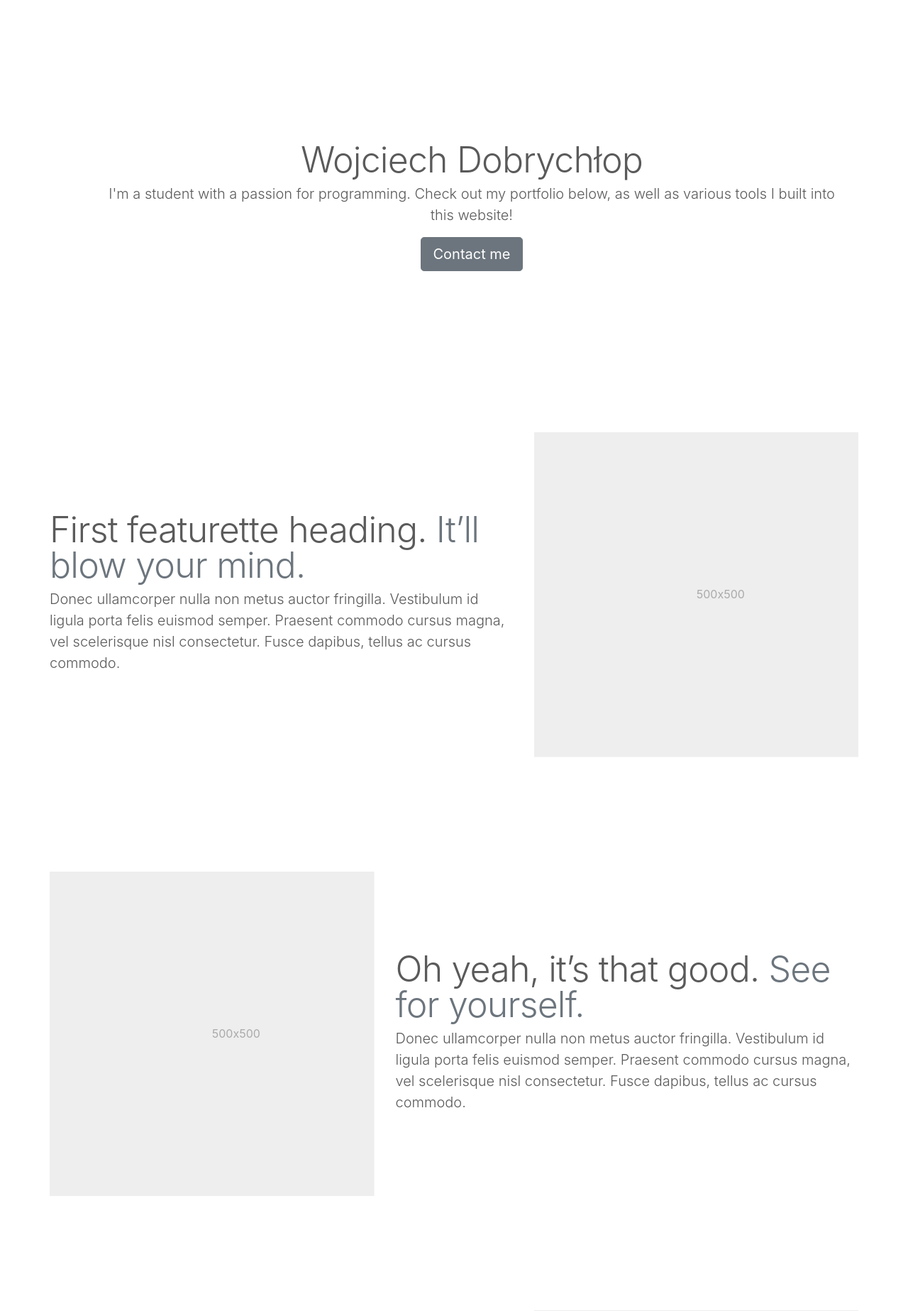
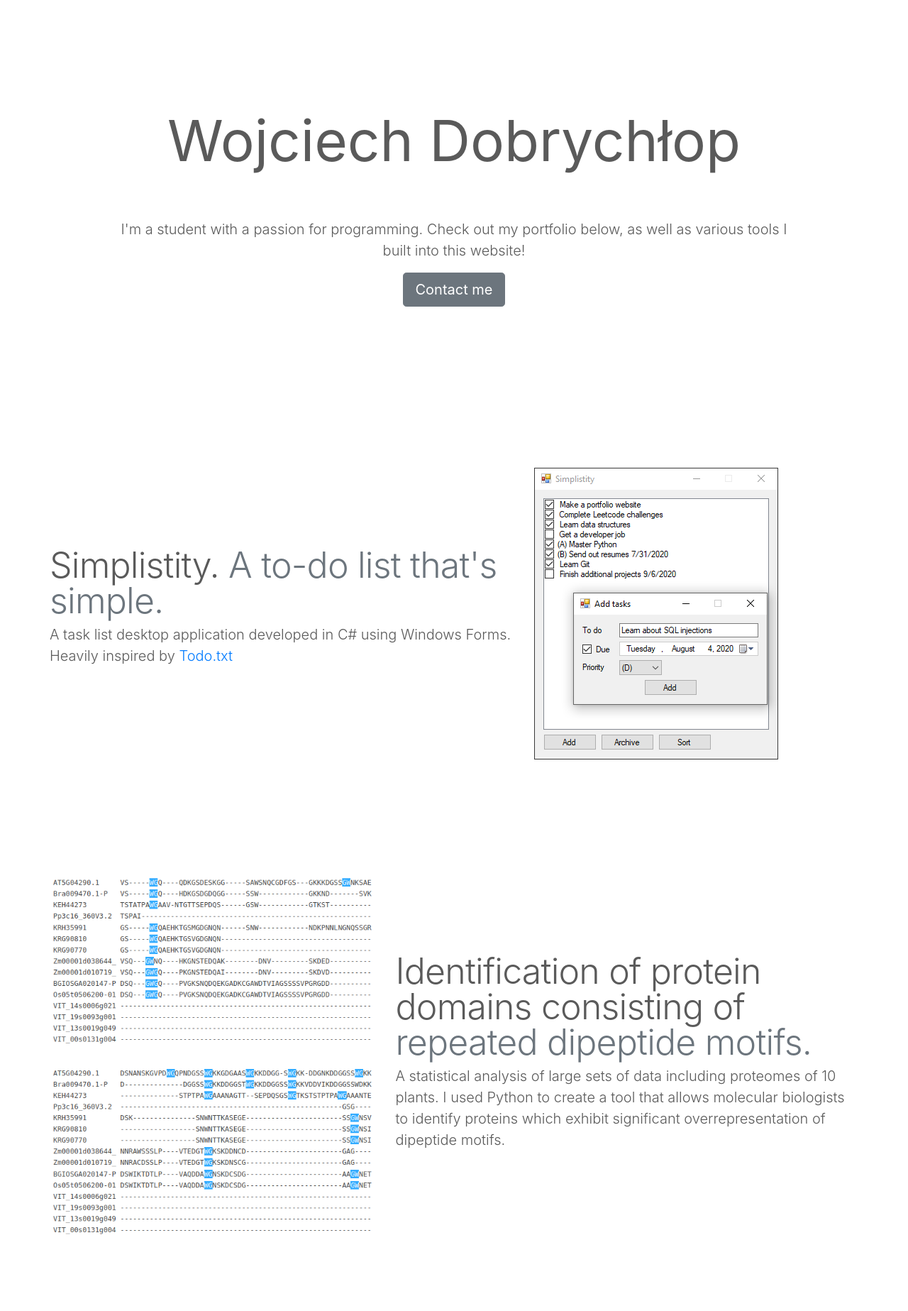
Before and after one commit to WojDob/portfolio-website, a Django app: page / in a window 1280 px wide. Shown: the part 58-1905 px from the top of the page at 71% size. Run offline with Django 3.2, Linux system fonts and the light colour scheme; some libraries are stand-ins or nearby versions.

Commit message:
Added projects to home page

```diff
--- a/myapp/static/myapp/css/carousel.css
+++ b/myapp/static/myapp/css/carousel.css
@@ -11,10 +11,19 @@ body {
 
 .center-text{
   text-align: center;
-    padding-top: 50px;
-  padding-right: 30px;
+  padding-top: 50px;
+  padding-right: 80px;
   padding-bottom: 50px;
   padding-left: 80px;
+}
+
+.name{
+  font-size: 500%;
+  padding-top: 50px;
+  padding-right: 80px;
+  padding-bottom: 50px;
+  padding-left: 80px;
+}
 }
 
 /* CUSTOMIZE THE CAROUSEL
--- a/myapp/templates/myapp/index.html
+++ b/myapp/templates/myapp/index.html
@@ -9,7 +9,7 @@
   <div class="row">
     <main role="main" class="inner cover">
       <div class="center-text">
-        <h1 class="featurette-heading">Wojciech Dobrychłop</h1>
+        <div class="name"> Wojciech Dobrychłop </div>
         <p class="lead">I'm a student with a passion for programming. Check out my portfolio below, as well
         as various tools I built into this website!</p>
         <p class="lead">
@@ -21,11 +21,15 @@
 
     <div class="row featurette">
       <div class="col-md-7">
-        <h2 class="featurette-heading">First featurette heading. <span class="text-muted">It’ll blow your mind.</span></h2>
-        <p class="lead">Donec ullamcorper nulla non metus auctor fringilla. Vestibulum id ligula porta felis euismod semper. Praesent commodo cursus magna, vel scelerisque nisl consectetur. Fusce dapibus, tellus ac cursus commodo.</p>
+        <h2 class="featurette-heading">Simplistity. <span class="text-muted">A to-do list that's simple.</span></h2>
+        <p class="lead">A task list desktop application developed in C# using Windows Forms. Heavily inspired by
+          <a href="http://todotxt.org/">Todo.txt</a>
+        </p>
       </div>
       <div class="col-md-5">
-        <svg class="bd-placeholder-img bd-placeholder-img-lg featurette-image img-fluid mx-auto" width="500" height="500" xmlns="http://www.w3.org/2000/svg" preserveAspectRatio="xMidYMid slice" focusable="false" role="img" aria-label="Placeholder: 500x500"><title>Placeholder</title><rect width="100%" height="100%" fill="#eee"/><text x="50%" y="50%" fill="#aaa" dy=".3em">500x500</text></svg>
+        <a href="https://github.com/WojDob/Simplistity">
+          <img src="{% static "myapp/img/simplistity.png" %}" alt="Simplistity screenshot"></svg>
+        </a>
       </div>
     </div>
 
@@ -33,11 +37,13 @@
 
     <div class="row featurette">
       <div class="col-md-7 order-md-2">
-        <h2 class="featurette-heading">Oh yeah, it’s that good. <span class="text-muted">See for yourself.</span></h2>
-        <p class="lead">Donec ullamcorper nulla non metus auctor fringilla. Vestibulum id ligula porta felis euismod semper. Praesent commodo cursus magna, vel scelerisque nisl consectetur. Fusce dapibus, tellus ac cursus commodo.</p>
+        <h2 class="featurette-heading">Identification of protein domains consisting of <span class="text-muted"> repeated dipeptide motifs.</span></h2>
+        <p class="lead">A statistical analysis of large sets of data including proteomes of 10 plants. I used Python to create a tool that allows molecular biologists to identify proteins which exhibit significant overrepresentation of dipeptide motifs.</p>
       </div>
       <div class="col-md-5 order-md-1">
-        <svg class="bd-placeholder-img bd-placeholder-img-lg featurette-image img-fluid mx-auto" width="500" height="500" xmlns="http://www.w3.org/2000/svg" preserveAspectRatio="xMidYMid slice" focusable="false" role="img" aria-label="Placeholder: 500x500"><title>Placeholder</title><rect width="100%" height="100%" fill="#eee"/><text x="50%" y="50%" fill="#aaa" dy=".3em">500x500</text></svg>
+        <a href="https://github.com/WojDob/Protein-domains-identification">
+          <img src="{% static "myapp/img/domains.png" %}" width="460" height="520" alt="Multiple sequence alignment"></svg>
+        </a>
       </div>
     </div>
 
@@ -45,11 +51,14 @@
 
     <div class="row featurette">
       <div class="col-md-7">
-        <h2 class="featurette-heading">And lastly, this one. <span class="text-muted">Checkmate.</span></h2>
-        <p class="lead">Donec ullamcorper nulla non metus auctor fringilla. Vestibulum id ligula porta felis euismod semper. Praesent commodo cursus magna, vel scelerisque nisl consectetur. Fusce dapibus, tellus ac cursus commodo.</p>
+        <h2 class="featurette-heading">This website. <span class="text-muted">And all the cool stuff it contains. </span></h2>
+        <p class="lead">Created with Django, this very website features a fully functional blog, an application showcasing news from various publishers, and also some simple (but handy)
+        bioinformatics tools.</p>
       </div>
       <div class="col-md-5">
-        <svg class="bd-placeholder-img bd-placeholder-img-lg featurette-image img-fluid mx-auto" width="500" height="500" xmlns="http://www.w3.org/2000/svg" preserveAspectRatio="xMidYMid slice" focusable="false" role="img" aria-label="Placeholder: 500x500"><title>Placeholder</title><rect width="100%" height="100%" fill="#eee"/><text x="50%" y="50%" fill="#aaa" dy=".3em">500x500</text></svg>
+        <a href="https://github.com/WojDob/portfolio-website">
+          <img src="{% static "myapp/img/seqcontent.png" %}" alt="Screenshot of the news section"></svg>
+        </a>
       </div>
     </div>
 
--- a/myproject/settings.py
+++ b/myproject/settings.py
@@ -1,3 +1,4 @@
+
 """
 Django settings for myproject project.
 
@@ -11,7 +12,7 @@ https://docs.djangoproject.com/en/2.1/ref/settings/
 """
 
 import os
-
+from secret_key import secret
 # Build paths inside the project like this: os.path.join(BASE_DIR, ...)
 BASE_DIR = os.path.dirname(os.path.dirname(os.path.abspath(__file__)))
 
```
Also changed, not shown: blog/migrations/0006_auto_20200728_1201.py (added), myapp/static/myapp/img/domains.jpg (added), myapp/static/myapp/img/domains.png (added), myapp/static/myapp/img/news.png (added), myapp/static/myapp/img/seqcontent.png (added), myapp/static/myapp/img/simplistity.png (added).
